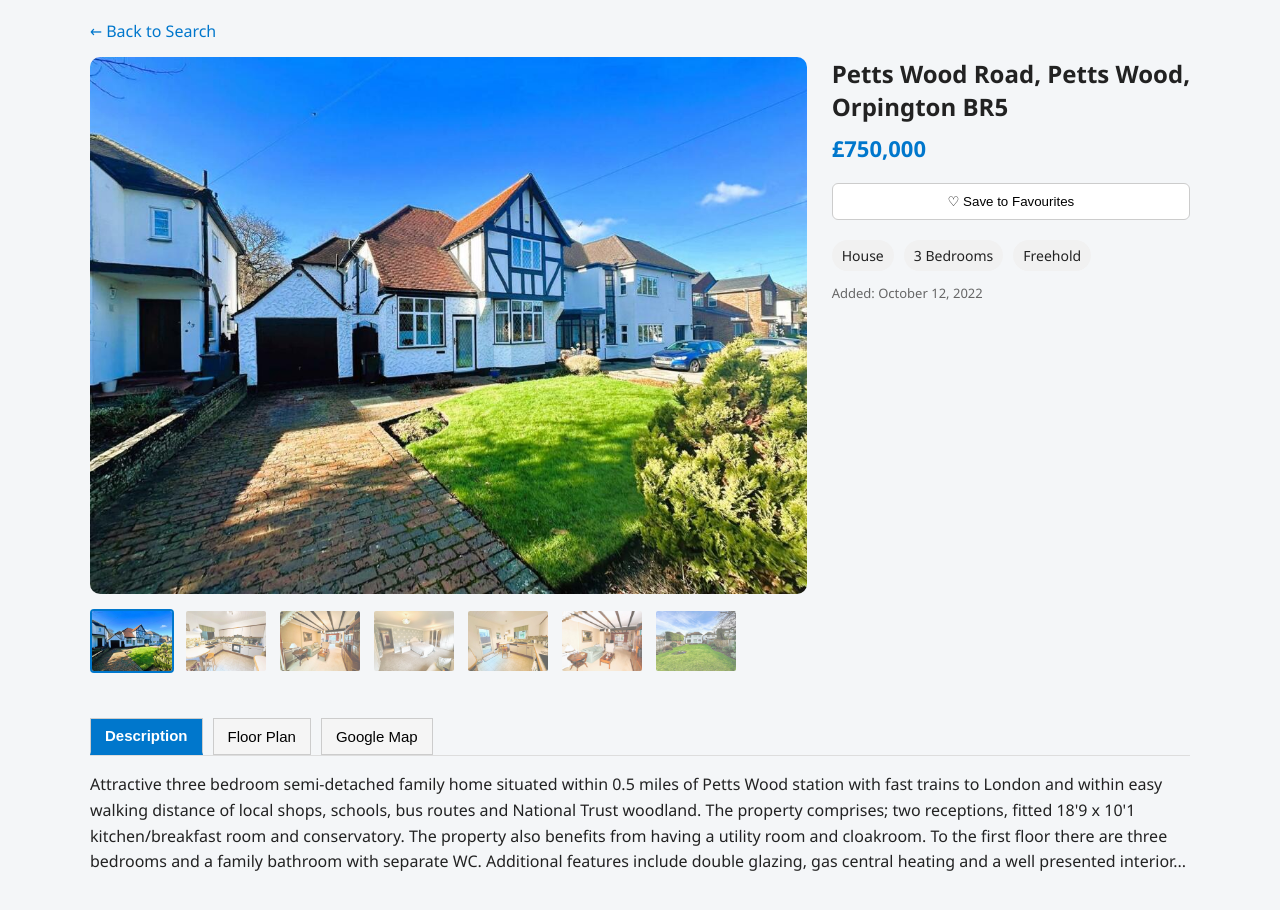
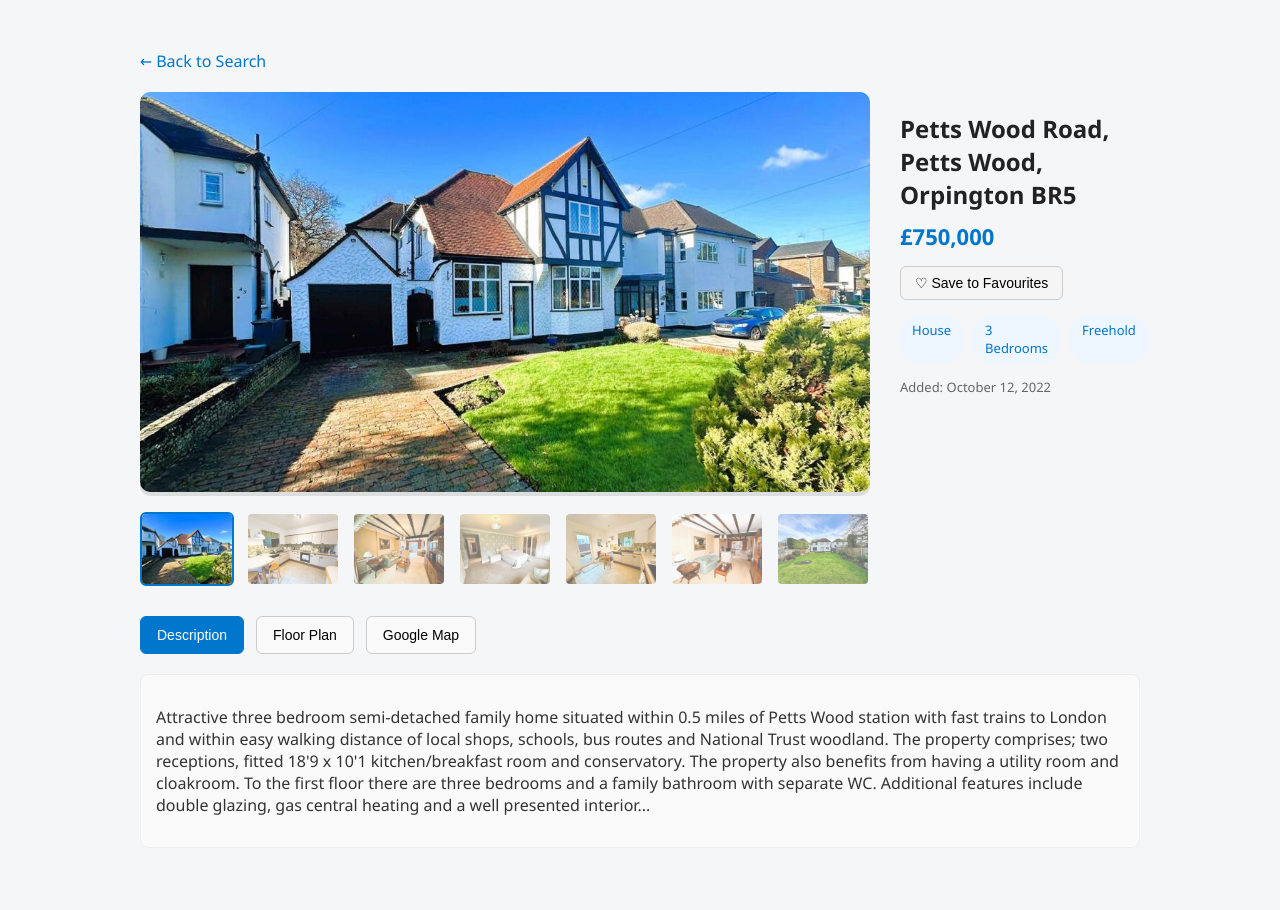
Before and after one commit to RavinduShenal/estate-agent-app, a React (Vite) app: page /property/prop1 in a window 1280 px wide. Built offline with nearby package versions, Linux system fonts and the light colour scheme.

Commit message:
Property card CSS amendments

```diff
--- a/src/components/PropertyCard.jsx
+++ b/src/components/PropertyCard.jsx
@@ -13,35 +13,25 @@ function PropertyCard({ property, favourites, addFavourite }) {
       }
     >
       <Link to={`/property/${property.id}`} className="property-link">
-        <img src={property.picture} alt={property.type} />
+        <div className="image-wrapper">
+            <img src={property.picture} alt={property.type} />
+        </div>
 
         <div className="property-info">
           <h3>{property.type}</h3>
-          <p>{property.location}</p>
-          <p>£{property.price.toLocaleString()}</p>
+          <p className="location">{property.location}</p>
+          <p className="price">£{property.price.toLocaleString()}</p>
         </div>
       </Link>
 
       <button
         type="button"
-        className="fav-btn"
+        className={`fav-btn ${isFavourite ? "active" : ""}`}
         disabled={isFavourite}
         onClick={() => addFavourite(property.id)}
       >
-        {isFavourite ? "Favourited" : "Add to Favourites"}
+        {isFavourite ? "♥" : "♡"}
       </button>
-
-      {/* NEW: Heart Button */}
-        <button
-          className={`fav-heart-btn ${isFavourite ? 'active' : ''}`}
-          onClick={(e) => {
-            e.preventDefault(); // Stop clicking the card link
-            onToggleFav(property);
-          }}
-          title={isFavourite ? "Remove from favourites" : "Add to favourites"}
-        >
-          {isFavourite ? '♥' : '♡'}
-        </button>
     </div>
   );
 }
--- a/src/styles/PropertyCard.css
+++ b/src/styles/PropertyCard.css
@@ -1,53 +1,16 @@
-.details-page {
-  max-width: 1100px;
-  margin: auto;
-  padding: 20px;
-}
-
-.back-link {
-  display: inline-block;
-  margin-bottom: 15px;
-  color: #0077cc;
-  text-decoration: none;
-}
-
-.details-top {
-  display: grid;
-  grid-template-columns: 2fr 1fr;
-  gap: 25px;
-  margin-bottom: 25px;
+.property-card {
+  position: relative;
+  background: #fff;
+  border-radius: 12px;
+  overflow: hidden;
+  box-shadow: 0 2px 8px rgba(0,0,0,0.08);
 }
 
 /* Images */
-.main-image {
+.image-wrapper img {
   width: 100%;
-  border-radius: 10px;
-}
-
-.thumbnail-row {
-  display: flex;
-  gap: 10px;
-  margin-top: 10px;
-}
-
-.thumbnail {
-  width: 80px;
-  height: 60px;
+  height: 180px;
   object-fit: cover;
-  border-radius: 6px;
-  cursor: pointer;
-  opacity: 0.6;
-  border: 2px solid transparent;
-}
-
-.thumbnail.active {
-  opacity: 1;
-  border-color: #0077cc;
-}
-
-/* Summary */
-.details-summary h2 {
-  margin: 0;
 }
 
 .price {
@@ -57,67 +20,36 @@
   margin: 10px 0;
 }
 
-.fav-save-btn {
-  padding: 10px;
-  width: 100%;
-  margin: 10px 0;
-  border: 1px solid #ccc;
-  background: white;
-  cursor: pointer;
-  border-radius: 6px;
+.property-info {
+  padding: 15px;
 }
 
-.fav-save-btn.saved {
-  color: green;
-  border-color: green;
+.property-info h3 {
+  margin: 0;
+  font-size: 16px;
 }
 
-.badges {
-  display: flex;
-  gap: 10px;
-  margin: 10px 0;
+.location {
+  font-size: 13px;
+  color: #666;
+  margin: 6px 0;
 }
 
-.badges span {
-  background: #f1f1f1;
-  padding: 6px 10px;
-  border-radius: 20px;
-  font-size: 14px;
+.fav-btn {
+  position: absolute;
+  top: 10px;
+  right: 10px;
+  width: 36px;
+  height: 36px;
+  border-radius: 50%;
+  border: none;
+  background: white;
+  font-size: 18px;
+  cursor: pointer;
+  box-shadow: 0 2px 6px rgba(0,0,0,0.2);
 }
 
-.added-date {
-  font-size: 13px;
-  color: #666;
+.fav-btn.active {
+  color: #c40909;
+  cursor: default;
 }
-
-/* Tabs */
-.tabs {
-  display: flex;
-  gap: 20px;
-  border-bottom: 1px solid #ddd;
-  margin-bottom: 15px;
-}
-
-.tabs button {
-  padding: 10px;
-  border: none;
-  background: none;
-  cursor: pointer;
-  font-size: 15px;
-}
-
-.tabs button.active {
-  border-bottom: 3px solid #0077cc;
-  color: #0077cc;
-  font-weight: bold;
-}
-
-.tab-content {
-  line-height: 1.6;
-}
-
-.map-frame {
-  width: 100%;
-  height: 300px;
-  border: none;
-}
--- a/src/styles/PropertyDetails.css
+++ b/src/styles/PropertyDetails.css
@@ -1,3 +1,11 @@
+.details-page {
+  max-width: 1000px;
+  margin: 30px auto;
+  padding: 20px;
+  font-family: "Segoe UI", Tahoma, sans-serif;
+  color: #333;
+}
+
 .details-container {
   max-width: 900px;
   margin: auto;
@@ -12,33 +20,53 @@
 
 .back-link {
   display: inline-block;
-  margin-bottom: 15px;
+  margin-bottom: 20px;
   text-decoration: none;
   color: #0077cc;
+  font-weight: 500;
+  transition: color 0.2s ease;
+}
+.back-link:hover {
+  color: #005fa3;
 }
 
-.details-main-image {
+.details-top {
+  display: flex;
+  gap: 30px;
+  margin-bottom: 30px;
+}
+
+.details-images {
+  flex: 1;
+}
+
+.main-image {
   width: 100%;
-  max-height: 420px;
+  max-height: 400px;
   object-fit: cover;
-  border-radius: 8px;
-  margin-bottom: 10px;
+  border-radius: 10px;
+  box-shadow: 0 4px rgba(0,0,0,0.1);
+  margin-bottom: 15px;
 }
 
 .thumbnail-row {
   display: flex;
-  gap: 10px;
-  margin-bottom: 20px;
+  gap: 12px;
 }
 
 .thumbnail {
-  width: 80px;
-  height: 60px;
+  width: 90px;
+  height: 70px;
   object-fit: cover;
-  border-radius: 4px;
+  border-radius: 6px;
   cursor: pointer;
   opacity: 0.6;
   border: 2px solid transparent;
+  transition: all 0.2s ease;
+}
+
+.thumbnail:hover {
+  opacity: 0.9;
 }
 
 .thumbnail.active {
@@ -78,17 +106,99 @@
   font-size: 15px;
 }
 
-.fav-btn {
-  background: white;
-  border: none;
-  border-radius: 50%;
-  width: 36px;
-  height: 36px;
-  font-size: 18px;
-  cursor: pointer;
-  box-shadow: 0 2px 6px rgba(0,0,0,0.2);
+.details-summary {
+  flex: 1;
 }
 
-.fav-btn.active {
-  color: red;
+.details-summary h2 {
+  margin-bottom: 10px;
+  font-size: 24px;
+  color: #222;
 }
+
+.price {
+  font-size: 22px;
+  font-weight: bold;
+  color: #0077cc;
+  margin-bottom: 15px;
+}
+
+.fav-save-btn {
+  background: #f5f5f5;
+  border: 1px solid #ccc;
+  border-radius: 6px;
+  padding: 8px 14px;
+  cursor: pointer;
+  font-size: 14px;
+  transition: all 0.2s ease;
+}
+.fav-save-btn:hover {
+  background: #0077cc;
+  color: white;
+}
+.fav-save-btn.saved {
+  background: #0077cc;
+  color: white;
+  font-weight: 500;
+}
+
+.badges {
+  display: flex;
+  gap: 10px;
+  margin: 15px 0;
+}
+
+.badges span {
+  background: #eef6ff;
+  color: #0077cc;
+  padding: 6px 12px;
+  border-radius: 20px;
+  font-size: 13px;
+  font-weight: 500;
+}
+
+.added-date {
+  font-size: 13px;
+  color: #666;
+}
+
+.tabs {
+  display: flex;
+  gap: 12px;
+  margin-top: 25px;
+}
+
+.tabs button {
+  padding: 10px 16px;
+  border: 1px solid #ccc;
+  background-color: #fafafa;
+  cursor: pointer;
+  border-radius: 6px;
+  font-size: 14px;
+  transition: all 0.2s ease;
+}
+
+.tabs button:hover {
+  background-color: #eaeaea;
+}
+.tabs button.active {
+  background-color: #0077cc;
+  color: white;
+  border-color: #0077cc;
+}
+
+.tab-content {
+  margin-top: 20px;
+  padding: 15px;
+  border: 1px solid #eee;
+  border-radius: 8px;
+  background: #fafafa;
+}
+
+.map-frame {
+  width: 100%;
+  height: 350px;
+  border: none;
+  border-radius: 8px;
+  box-shadow: 0 4px 12px rgba(0,0,0,0.1);
+}
```
